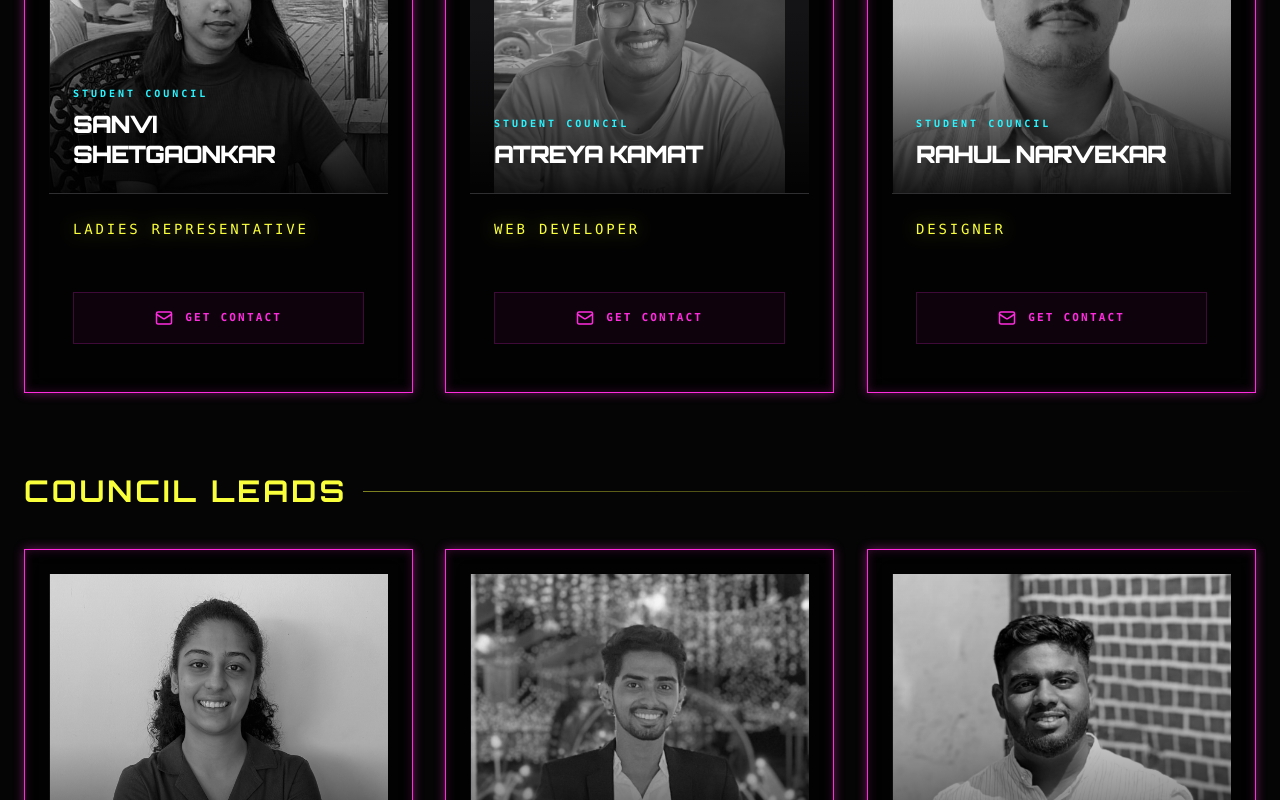
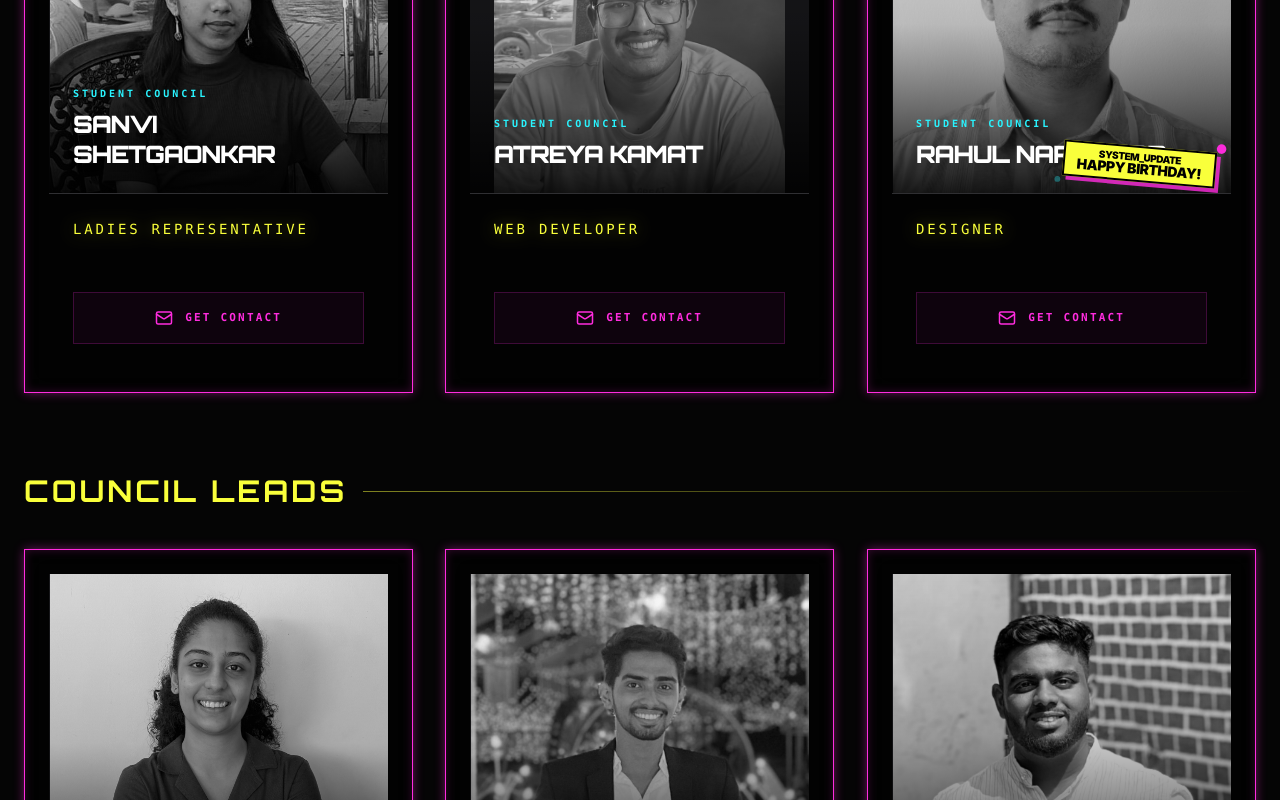
Before and after one commit to atreyakamat/techurja2k26, a Next.js app: page /team in a window 1280 px wide. Shown: the part 1400-2200 px from the top of the page. Built offline with nearby package versions, Linux system fonts and the light colour scheme.

Commit message:
feat: implement team members data structure and display page

```diff
--- a/src/app/team/page.tsx
+++ b/src/app/team/page.tsx
@@ -144,7 +144,44 @@ const TeamCard = React.memo(function TeamCard({ member, index }: { member: TeamM
           </div>
         </div>
 
-        <div className="p-6 flex flex-col flex-grow">
+        <div className="p-6 flex flex-col flex-grow relative">
+          {member.specialMessage && (
+            <motion.div
+              initial={{ scale: 0, rotate: -15 }}
+              animate={{ scale: 1, rotate: 5 }}
+              transition={{
+                type: "spring",
+                stiffness: 260,
+                damping: 20,
+                delay: 0.5
+              }}
+              className="absolute -top-12 right-4 z-30"
+            >
+              <div className="bg-yellow-nuclear text-black px-3 py-1 text-[10px] font-black uppercase tracking-tighter border-2 border-black shadow-[4px_4px_0px_0px_rgba(255,44,222,0.8)] flex flex-col items-center">
+                <span className="leading-none">SYSTEM_UPDATE</span>
+                <span className="text-sm leading-none">{member.specialMessage}</span>
+              </div>
+
+              {/* Animated sparkles/dots */}
+              <motion.div
+                animate={{
+                  opacity: [0, 1, 0],
+                  scale: [0.5, 1.2, 0.5],
+                }}
+                transition={{ duration: 2, repeat: Infinity }}
+                className="absolute -top-2 -right-2 w-2 h-2 bg-magenta-cyber rounded-full"
+              />
+              <motion.div
+                animate={{
+                  opacity: [0, 1, 0],
+                  scale: [0.5, 1.2, 0.5],
+                }}
+                transition={{ duration: 2, repeat: Infinity, delay: 0.7 }}
+                className="absolute -bottom-2 -left-2 w-2 h-2 bg-cyan-electric rounded-full"
+              />
+            </motion.div>
+          )}
+
           <p className="text-yellow-nuclear text-xs md:text-sm font-mono uppercase tracking-[0.2em] mb-8 min-h-[3em] leading-relaxed drop-shadow-[0_0_8px_rgba(249,255,59,0.4)]">
             {member.role}
           </p>
--- a/src/lib/team-data.ts
+++ b/src/lib/team-data.ts
@@ -6,6 +6,7 @@ export type TeamMember = {
   email: string;
   number: number;
   image?: string;
+  specialMessage?: string;
 };
 
 export const teamMembers: TeamMember[] = [
@@ -63,9 +64,9 @@ export const teamMembers: TeamMember[] = [
     council: "Student council",
     email: "23co36@aitdgoa.edu.in",
     number: 25,
-    image: "/coordinator_pics/25.jpg"
+    image: "/coordinator_pics/25.jpg",
+    specialMessage: "Happy Birthday!"
   },
-
   // Access Council
   {
     name: "Dia Ann Saji",
```
